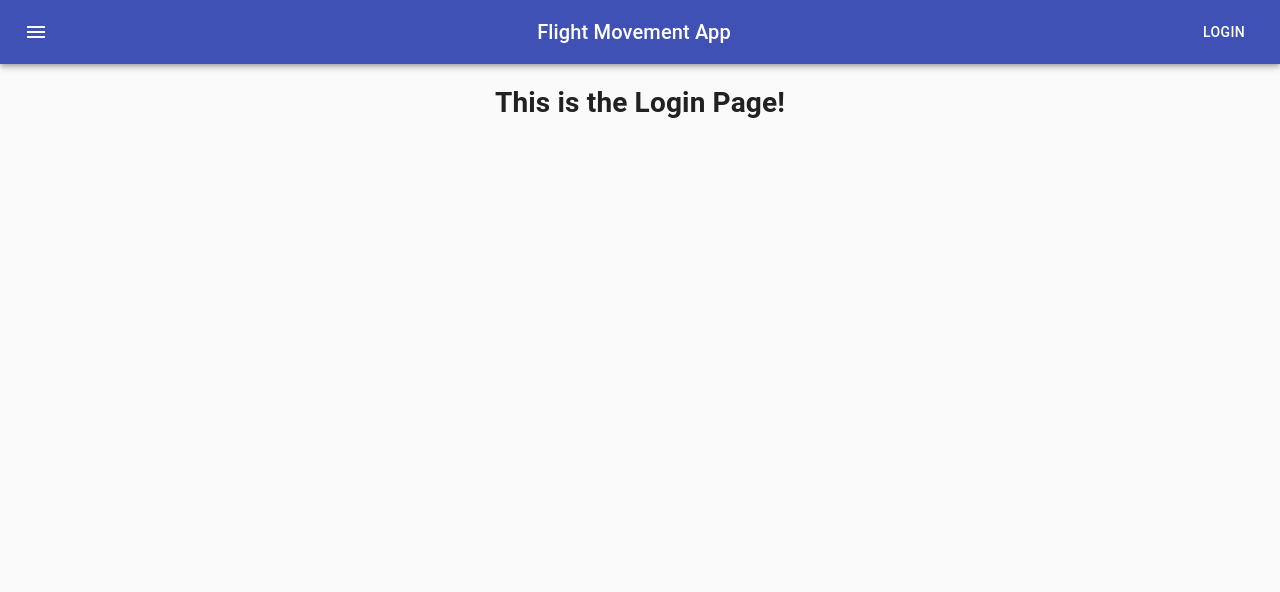
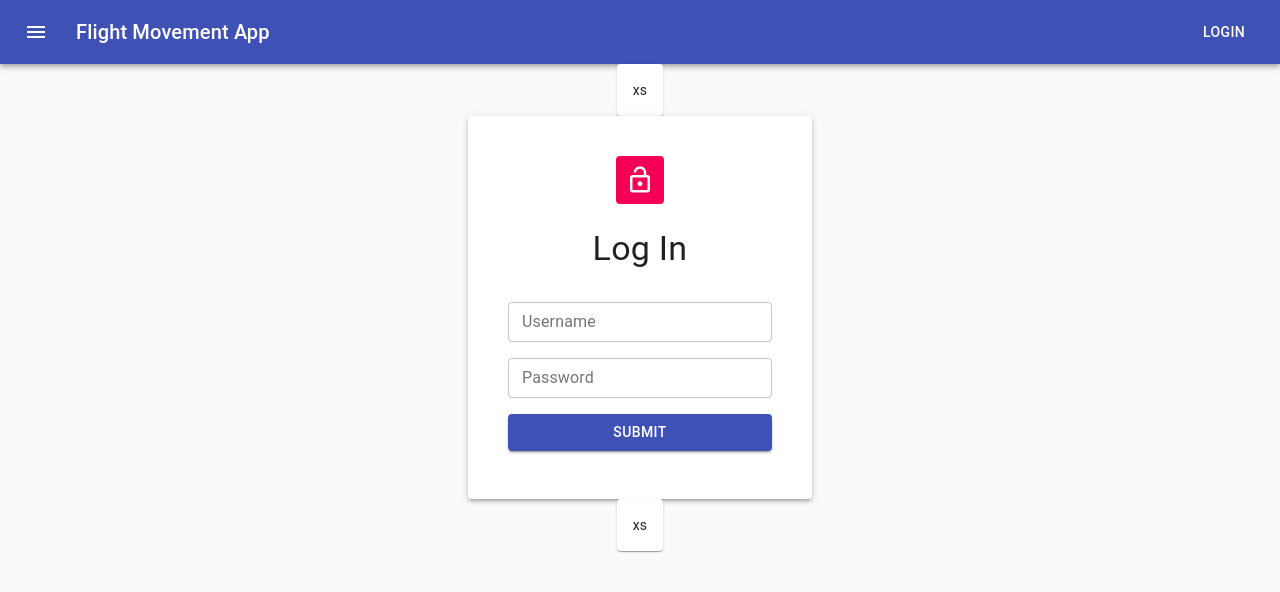
Before and after one commit to devchia254/flight-movement-app-v1, a React (Create React App) app: page /login in a window 1280 px wide. Shown: the top 592 px of the page. Built offline with nearby package versions, Linux system fonts and the light colour scheme.

Commit message:
developed a rough login page

```diff
--- a/src/components/formik-fields/MyField.js
+++ b/src/components/formik-fields/MyField.js
@@ -1,8 +1,18 @@
 import React from "react";
+
+import { makeStyles } from "@material-ui/core/styles";
 import { TextField } from "@material-ui/core";
 import { useField } from "formik";
 
+const useStyles = makeStyles((theme) => ({
+  field: {
+    // minWidth: "150px",
+  },
+}));
+
 const MyField = ({ label, ...props }) => {
+  const classes = useStyles();
+
   const [field, meta] = useField(props);
   const errorText = meta.error && meta.touched ? meta.error : null;
 
@@ -12,6 +22,10 @@ const MyField = ({ label, ...props }) => {
       label={label}
       helperText={errorText}
       error={Boolean(errorText)} // Helps turn the helperText to red
+      className={classes.field}
+      variant="outlined"
+      size="small"
+      fullWidth
     />
   );
 };
--- /dev/null
+++ b/src/components/login-form/LoginForm.js
@@ -0,0 +1,84 @@
+import React from "react";
+
+import { makeStyles } from "@material-ui/core/styles";
+import { Button } from "@material-ui/core";
+import { Formik, Form, Field } from "formik";
+import MyField from "../formik-fields/MyField.js";
+import * as yup from "yup";
+// import { DisplayFormikProps } from "../../test/DisplayFormikProps.js";
+
+const yupStringRules = yup
+  .string()
+  .required("Required")
+  .max(20, "Must be 20 characters or less");
+
+// Yup Configurations
+const yupValidationSchema = yup.object().shape({
+  username: yupStringRules,
+  password: yupStringRules,
+});
+
+const useStyles = makeStyles((theme) => ({
+  form: {
+    "& > *": {
+      margin: theme.spacing(1),
+    },
+    padding: theme.spacing(3),
+    width: "100%",
+    display: "flex",
+    flexDirection: "column",
+    alignItems: "center",
+    // minWidth: "150px",
+    // maxWidth: "400px",
+  },
+}));
+
+function LoginForm() {
+  const classes = useStyles();
+
+  return (
+    <Formik
+      initialValues={{
+        username: "",
+        password: "",
+      }}
+      validationSchema={yupValidationSchema}
+      onSubmit={(values, { resetForm, setSubmitting }) => {
+        setSubmitting(true); // Makes async call and disables submit button
+
+        // setTimeout to mimic fetch POST data
+        setTimeout(() => {
+          alert(JSON.stringify(values));
+          // Clear form after submit
+          resetForm({
+            values: {
+              username: "",
+              password: "",
+            },
+          });
+          setSubmitting(false); // Enables submit button once submitted
+        }, 1500); // 3 secs timeout
+      }}
+    >
+      {(props) => (
+        <Form className={classes.form}>
+          <MyField label="Username" name="username" />
+          <MyField label="Password" name="password" />
+          <Button
+            disabled={props.isSubmitting}
+            type="submit"
+            variant="contained"
+            color="primary"
+            fullWidth
+          >
+            submit
+          </Button>
+          {/* <pre>{JSON.stringify(props.values, null, 2)}</pre> */}
+          {/* <DisplayFormikProps {...props} /> */}
+        </Form>
+      )}
+    </Formik>
+  );
+}
+
+export default LoginForm;
--- a/src/containers/App.js
+++ b/src/containers/App.js
@@ -17,7 +17,7 @@ class App extends Component {
 
   render() {
     return (
-      <div className="App" style={{ textAlign: "center" }}>
+      <div className="App">
         <CssBaseline />
         <Navbar>Flight Movement App</Navbar>
         <div className="content"></div>
--- a/src/containers/UserLogin.js
+++ b/src/containers/UserLogin.js
@@ -1,11 +1,68 @@
 import React, { Component } from "react";
 
-export default class UserLogin extends Component {
+import Paper from "@material-ui/core/Paper";
+import Grid from "@material-ui/core/Grid";
+import { withStyles } from "@material-ui/core/styles";
+import Avatar from "@material-ui/core/Avatar";
+import LockOpenIcon from "@material-ui/icons/LockOpen";
+import Typography from "@material-ui/core/Typography";
+import Card from "@material-ui/core/Card";
+import CardContent from "@material-ui/core/CardContent";
+
+import LoginForm from "../components/login-form/LoginForm";
+
+const loginStyles = (theme) => ({
+  root: {
+    flexGrow: 1,
+  },
+  paper: {
+    padding: theme.spacing(2),
+    display: "flex",
+    flexDirection: "column",
+    alignItems: "center",
+    maxWidth: "500px",
+  },
+  avatar: {
+    margin: theme.spacing(3),
+    backgroundColor: theme.palette.secondary.main,
+    width: theme.spacing(6),
+    height: theme.spacing(6),
+  },
+  form: {
+    paddingBottom: theme.spacing(10),
+  },
+  icon: {
+    fontSize: 30,
+  },
+});
+
+class UserLogin extends Component {
   render() {
+    const { classes } = this.props;
     return (
-      <div>
-        <h1>This is the Login Page!</h1>
-      </div>
+      <Grid
+        container
+        className={classes.root}
+        direction="column"
+        alignItems="center"
+      >
+        <Grid item sm={3} md={3} lg>
+          <Paper className={classes.paper}>xs</Paper>
+        </Grid>
+        <Grid item xs={12} sm={6} md={6} lg>
+          <Paper elevation={3} className={classes.paper}>
+            <Avatar variant="rounded" className={classes.avatar}>
+              <LockOpenIcon className={classes.icon} />
+            </Avatar>
+            <Typography variant="h4">Log In</Typography>
+            <LoginForm />
+          </Paper>
+        </Grid>
+        <Grid item sm={3} md={3} lg>
+          <Paper className={classes.paper}>xs</Paper>
+        </Grid>
+      </Grid>
     );
   }
 }
+export default withStyles(loginStyles)(UserLogin);
--- a/src/containers/UserRegister.js
+++ b/src/containers/UserRegister.js
@@ -1,6 +1,6 @@
 import React, { Component } from "react";
 
-export default class UserLogin extends Component {
+export default class UserRegister extends Component {
   render() {
     return (
       <div>
```
